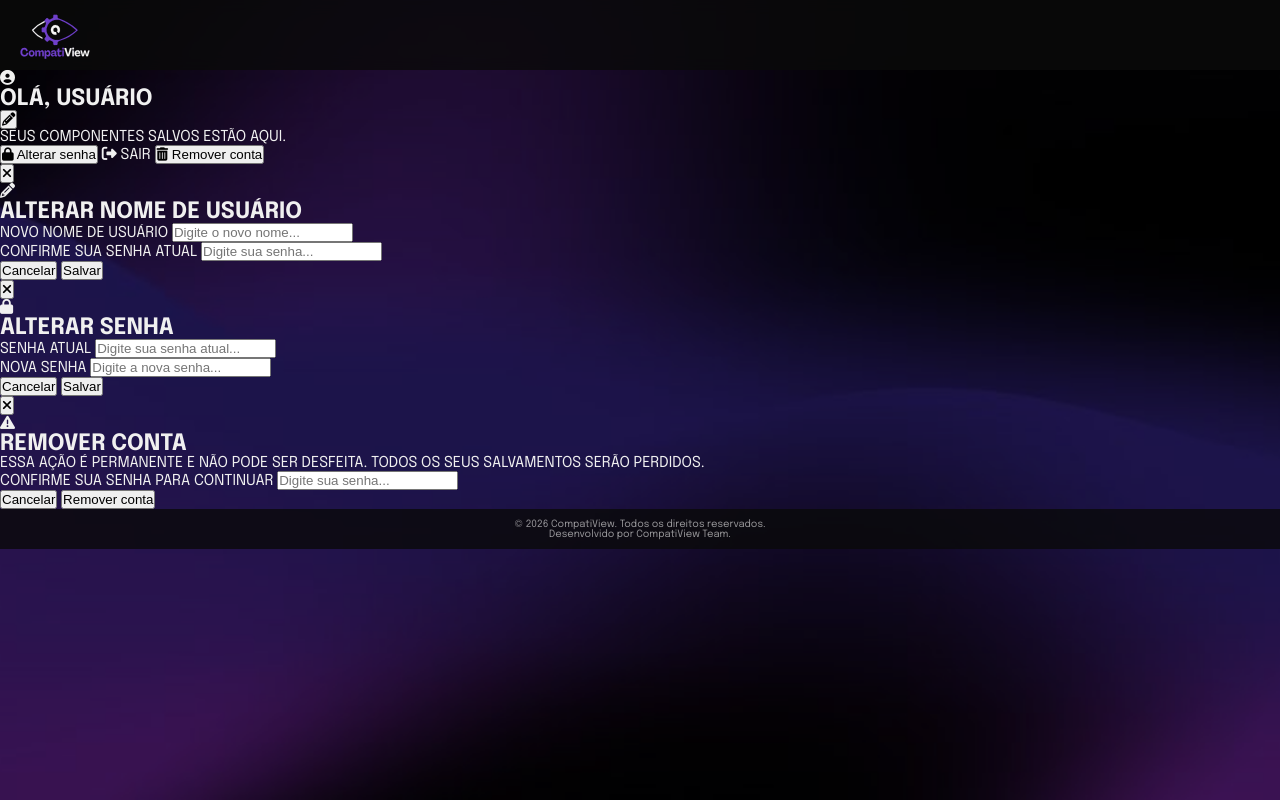
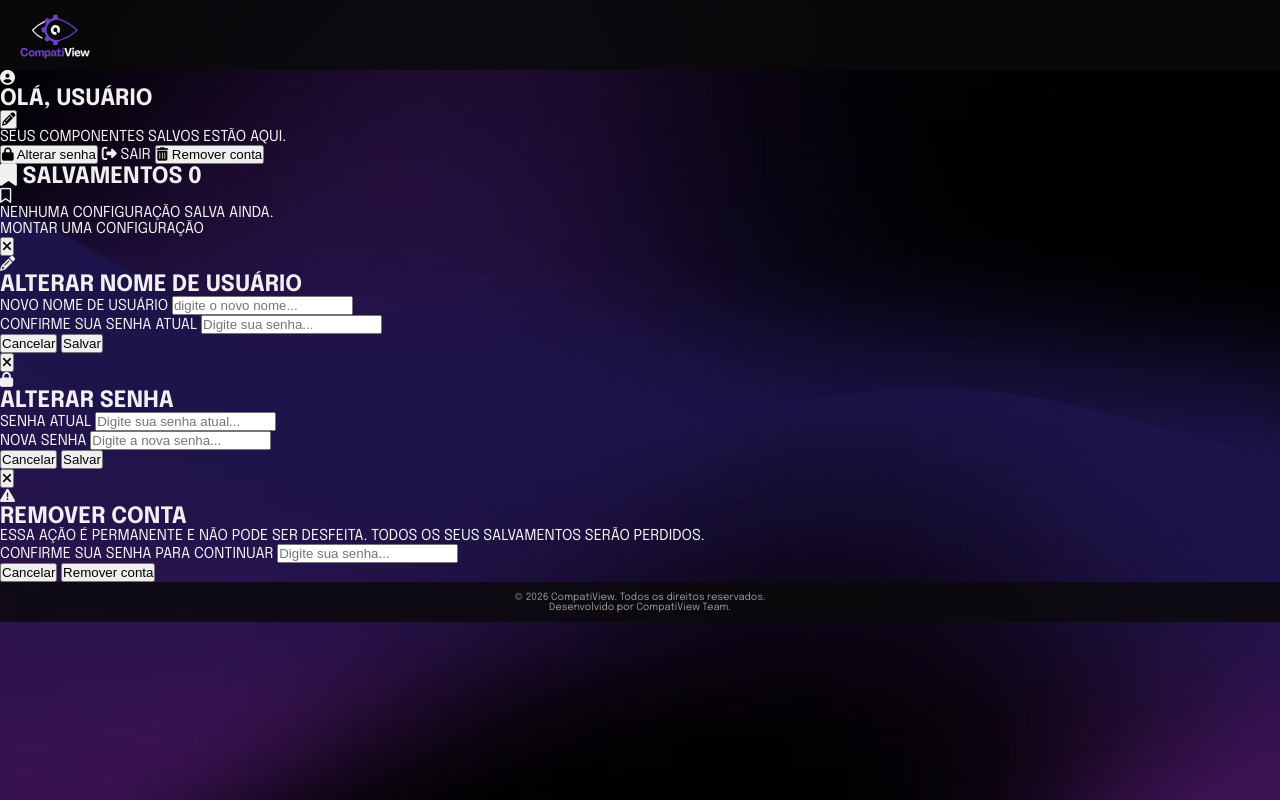
Before and after one commit to Nycolas-Dleon/CompatiView, a Flask app: template app/templates/user/perfil.html in a window 1280 px wide. Run offline with Flask 3, Linux system fonts and the light colour scheme; the template is opened without the code that fills it, so the values that code supplies are empty; some web fonts are replaced.

Commit message:
feat: implementa listagem de componentes salvos

```diff
--- a/app/templates/user/perfil.html
+++ b/app/templates/user/perfil.html
@@ -46,27 +46,88 @@
         </div>
     </section>
 
+<section class="perfil-salvamentos">
+        <h2 class="secao-titulo">
+            <i class="fa-solid fa-bookmark"></i>
+            salvamentos
+            <span class="secao-contador">{{ salvamentos|length }}</span>
+        </h2>
+
+        {% if salvamentos %}
+        <div class="salvamentos-grid">
+            {% for item in salvamentos %}
+            <div class="card-salvamento">
+                <div class="card-cabecalho">
+                    <i class="fa-solid fa-microchip card-icone"></i>
+                    <span class="card-id">save #{{ loop.index }}</span>
+                </div>
+                <ul class="card-specs">
+                    <li>
+                        <span class="spec-label"><i class="fa-solid fa-cpu"></i> cpu</span>
+                        <span class="spec-valor">{{ item.cpu_user or '—' }}</span>
+                    </li>
+                    <li>
+                        <span class="spec-label"><i class="fa-solid fa-display"></i> gpu</span>
+                        <span class="spec-valor">{{ item.gpu_user or '—' }}</span>
+                    </li>
+                    <li>
+                        <span class="spec-label"><i class="fa-solid fa-server"></i> placa-mãe</span>
+                        <span class="spec-valor">{{ item.motherboard_user or '—' }}</span>
+                    </li>
+                    <li>
+                        <span class="spec-label"><i class="fa-solid fa-memory"></i> ram</span>
+                        <span class="spec-valor">
+                            {% if item.ram_user and item.ram_user.tamanho %}
+                                {{ item.ram_user.tamanho }} {{ item.ram_user.tipo }} ({{ item.ram_user.quantidade }}x)
+                            {% else %}
+                                —
+                            {% endif %}
+                        </span>
+                    </li>
+                </ul>
+                <div class="card-acoes">
+                    <form method="post" action="{{ url_for('user.remover_salvamento') }}">
+                        <input type="hidden" name="csrf_token" value="{{ csrf_token() }}">
+                        <input type="hidden" name="save_id" value="{{ item.id }}">
+                        <button type="submit" class="btn-card btn-remover" title="remover salvamento">
+                            <i class="fa-solid fa-trash"></i> remover
+                        </button>
+                    </form>
+                </div>
+            </div>
+            {% endfor %}
+        </div>
+
+        {% else %}
+        <div class="salvamentos-vazio">
+            <i class="fa-regular fa-bookmark"></i>
+            <p>nenhuma configuração salva ainda.</p>
+            <a href="{{ url_for('main.selectionpage') }}" class="btn-explorar">montar uma configuração</a>
+        </div>
+        {% endif %}
+    </section>
+
 </main>
 
 <!-- modal de alteração de nome de usuário ===== -->
 <div class="modal-overlay" id="modal-username">
     <div class="modal">
-        <button class="modal-fechar" title="Fechar" onclick="fecharModal('modal-username')">
+        <button class="modal-fechar" title="fechar" onclick="fecharmodal('modal-username')">
             <i class="fa-solid fa-xmark"></i>
         </button>
         <div class="modal-cabecalho">
             <i class="fa-solid fa-pencil modal-icone"></i>
-            <h2 class="modal-titulo">Alterar nome de usuário</h2>
+            <h2 class="modal-titulo">alterar nome de usuário</h2>
         </div>
-        <form method="POST" action="{{ url_for('auth.alterar_username') }}">
+        <form method="post" action="{{ url_for('auth.alterar_username') }}">
             <input type="hidden" name="csrf_token" value="{{ csrf_token() }}">
             <div class="modal-campo">
-                <label for="novo-username">Novo nome de usuário</label>
+                <label for="novo-username">novo nome de usuário</label>
                 <input
                     type="text"
                     name="novo_username"
                     id="novo-username"
-                    placeholder="Digite o novo nome..."
+                    placeholder="digite o novo nome..."
                     maxlength="50"
                     required
                     autocomplete="off"
```
